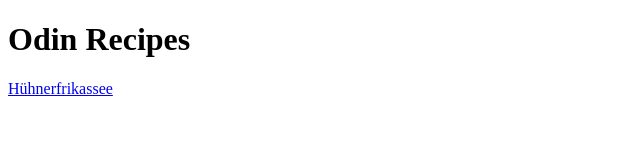
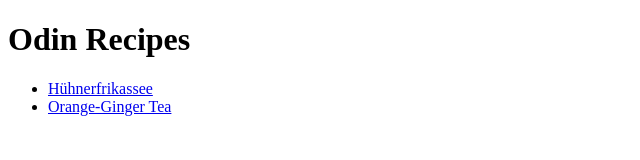
Before and after one commit to nhopo/odin-recipes, a plain HTML site: page index.html in a window 1280 px wide. Shown: the whole page, without its empty margins (0-640 px from the left). Drawn offline with Linux system fonts and the light colour scheme.

Commit message:
Display links as a list

```diff
--- a/index.html
+++ b/index.html
@@ -7,6 +7,10 @@
     </head>
     <body>
         <h1>Odin Recipes</h1>
-        <a href="./recipes/frikassee.html">Hühnerfrikassee</a>
+        <ul>
+            <li><a href="./recipes/frikassee.html">Hühnerfrikassee</a></li>
+            <li><a href="./recipes/orange-ginger-tea.html">Orange-Ginger Tea</a></li>
+        </ul>
+
     </body>
 </html>
```
